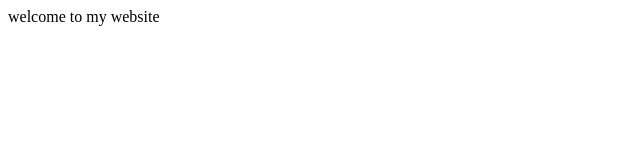
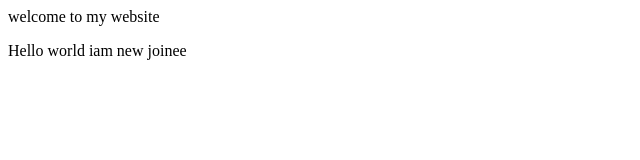
Before and after one commit to mazharalikhan2191/saqDemoProjects, a plain HTML site: page index.html in a window 1280 px wide. Shown: the whole page, without its empty margins (0-640 px from the left). Drawn offline with Linux system fonts and the light colour scheme.

Commit message:
first push

```diff
--- a/index.html
+++ b/index.html
@@ -4,5 +4,6 @@
     </head>
     <body>
         <p>welcome to my website</p>
+         <p>Hello world iam new joinee</p>
     </body>
 </html>
```
